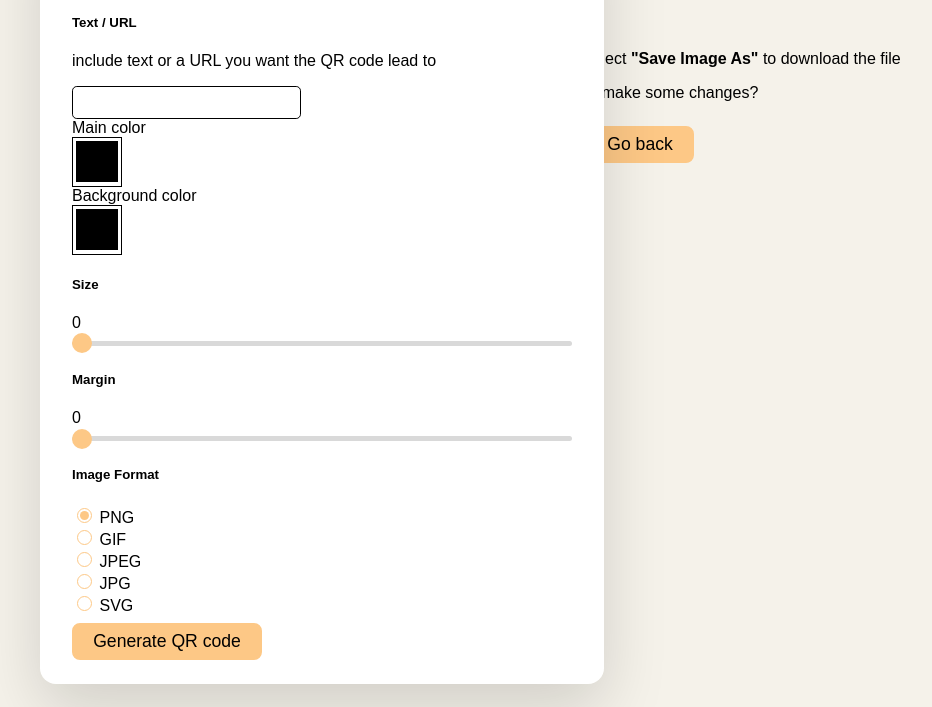
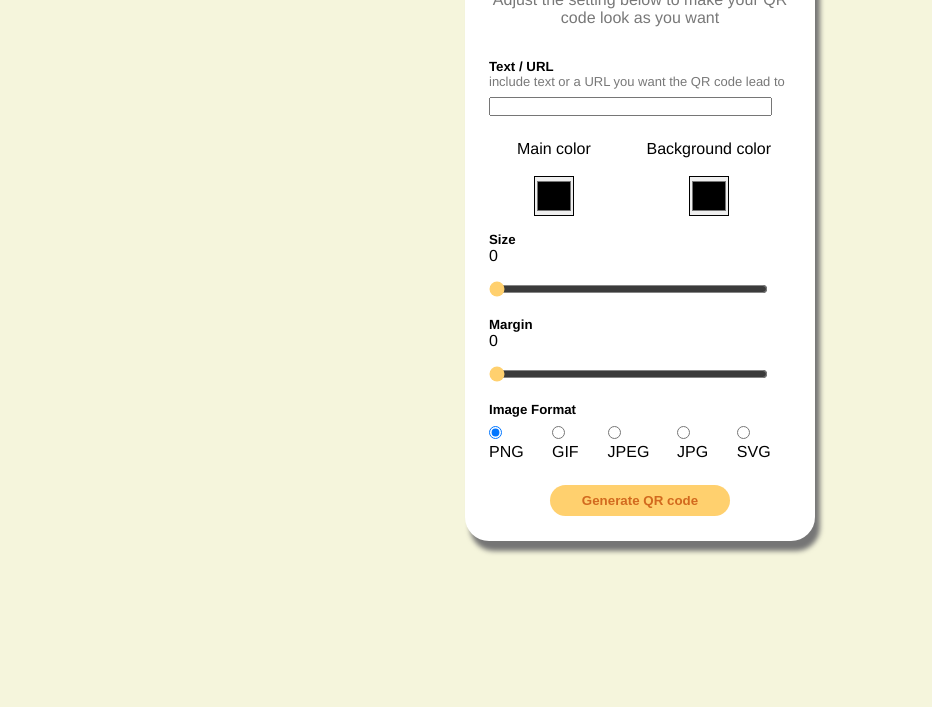
Before and after one commit to aymanhossam55/QR-Code-Generator, a plain HTML site: page index.html in a window 1280 px wide. Shown: the part 93-800 px from the top of the page, without its empty margins (0-932 px from the left). Drawn offline with Linux system fonts and the light colour scheme.

Commit message:
Update style.css

```diff
--- a/style.css
+++ b/style.css
@@ -1,331 +1,208 @@
-body {
-    background-color: #f5f2ea;
-    padding: 0 2rem;
-    font-family: 'Work Sans', sans-serif;
-    font-weight: 400;
+* {
+    padding: 0;
+    margin: 0;
 }
 
-h1 {
-    font-family: 'Kanit', sans-serif;
-    display: inline-block;
-    border-bottom: 1px solid grey;
-    padding-bottom: 0.5rem;
-    padding-right: 2rem;
-}
-
-button {
-    background-color: #fdc886;
-    padding: 0.5rem 1.2rem;
-    font-size: 1.1rem;
-    font-family: 'Work Sans', sans-serif;
-    font-weight: 500;
-    border-radius: 0.3rem;
-    margin: 0.5rem auto 1.5rem;
-    border: 2px solid #fdc886;
-    border-radius: 0.5rem;
-    line-height: 1.1rem;
-    cursor: pointer;
-    transition: all 0.15s ease-in-out;
-}
-
-button:hover {
-    transition: all 0.15s ease-in-out;
-    transform: translateY(-0.2rem);
-}
-
-button:active {
-    background-color: #dea764;
-    transition: all 0.15s ease-in-out;
-    border: 2px solid #dea764;
-}
-
-button:focus {
-    outline: none;
-    border: 2px solid #dea764;
-}
-
-button:disabled {
-    outline: none;
-    transition: none;
-    transform: none;
-    cursor: not-allowed;
-}
-
-main {
-    display: flex;
-    justify-content: center;
-    align-items: center;
-    -webkit-perspective: 150rem;
-    perspective: 150rem;
-    -moz-perspective: 150rem;
-    position: relative;
-    margin: 0 auto;
+body {
+    height: 100%;
+    background-color: beige;
+    font-family: 'Franklin Gothic Medium', 'Arial Narrow', Arial, sans-serif;
 }
 
 .container {
-    background-color: #ffffff;
-    border-radius: 1rem;
-    min-width: 350px;
-    max-width: 500px;
-    width: 50%;
-    padding: 0 2rem;
-    min-height: 700px;
-
-    -webkit-transition: all 0.8s ease;
-    transition: all 0.8s ease;
-    position: absolute;
-    top: 0;
-    -webkit-backface-visibility: hidden;
-    backface-visibility: hidden;
-    overflow: hidden;
-    -webkit-box-shadow: 0 1.5rem 4rem rgba(0, 0, 0, 0.15);
-    box-shadow: 0 1.5rem 4rem rgba(0, 0, 0, 0.15);
+    display: flex;
+    justify-content: center;
+    background-color: white;
+    border-radius: 1.5rem;
+    width: 350px;
+    margin: auto;
+    margin-top: 2rem;
+    margin-bottom: 3rem;
+    box-shadow: 5px 10px 5px 0px rgba(117, 117, 117, 1);
 }
 
-.container header {
-    text-align: center;
-    display: flex;
-    align-items: center;
-    flex-direction: column;
+.box {
+    margin: 1rem;
+    width: 350px;
+    height: 570px;
 }
 
-.container header h2 {
-    margin-bottom: 0.2rem;
-    font-weight: 500;
-}
-
-.container header h3 {
-    margin-top: 0.2rem;
-    font-weight: 200;
-    font-size: 1rem;
-    width: 80%;
-}
-
-.setting {
-    margin: 1rem;
-    display: flex;
-    flex-direction: column;
-}
-
-input[type='color'] {
-    appearance: none;
-    -moz-appearance: none;
-    -webkit-appearance: none;
-    background: none;
-    border: 1px solid #000000;
-    cursor: pointer;
-    height: 50px;
-    padding: 0.2rem;
-    width: 50px;
-}
-
-input[type='color']:focus {
-    outline: none;
-    border: 2px solid #dea764;
-    border-radius: 2px;
-}
-
-::-webkit-color-swatch-wrapper {
-    padding: 0;
-}
-
-::-webkit-color-swatch {
-    border: 0;
-}
-
-::-moz-color-swatch {
-    border: 1px solid #000000;
-}
-
-.colors {
-    display: flex;
-    justify-content: space-around;
-}
-
-.colors .setting {
-    align-items: center;
+.header {
     text-align: center;
 }
 
-.colors .setting span {
-    font-weight: 200;
-    font-size: 0.9rem;
+.header p {
+    color: rgb(120, 120, 120);
+    margin-top: 0.5rem;
+    margin-bottom: 2rem;
 }
 
-.sub-label {
-    font-weight: 200;
-    font-size: 0.9rem;
+.text-content {
+    margin-left: 0.5rem;
+    margin-bottom: 1.5rem;
 }
 
-input[type='text'] {
-    border: 1px solid #000000;
-    padding: 0.35rem 0.85rem 0.35rem 0.4rem;
-    line-height: 1.2rem;
-    font-size: 1rem;
-    font-weight: 200;
-    border-radius: 0.3rem;
-    font-family: 'Work Sans', sans-serif;
-}
-
-input[type='text']:focus {
-    outline: none;
-    border: 1px solid #dea764;
-}
-
-input[type='range'] {
-    -webkit-appearance: none;
-    width: 100%;
-    height: 5px;
-    border-radius: 3px;
-    background: #d9d9d9;
-    outline: none;
-    padding: 0;
-    margin: 0;
-}
-input[type='range']::-webkit-slider-thumb {
-    -webkit-appearance: none;
-    appearance: none;
-    width: 20px;
-    height: 20px;
-    border-radius: 50%;
-    background: #fdc886;
-    cursor: pointer;
-    -webkit-transition: background 0.15s ease-in-out;
-    transition: background 0.15s ease-in-out;
-}
-input[type='range']::-webkit-slider-thumb:hover {
-    background: #dea764;
-}
-input[type='range']:active::-webkit-slider-thumb {
-    background: #dea764;
-}
-input[type='range']::-moz-range-thumb {
-    width: 20px;
-    height: 20px;
-    border: 0;
-    border-radius: 50%;
-    background: #fdc886;
-    cursor: pointer;
-    -moz-transition: background 0.15s ease-in-out;
-    transition: background 0.15s ease-in-out;
-}
-input[type='range']::-moz-range-thumb:hover {
-    background: #dea764;
-}
-input[type='range']:active::-moz-range-thumb {
-    background: #dea764;
-}
-input[type='range']:focus::-webkit-slider-thumb {
-    box-shadow: 0 0 0 3px #fff, 0 0 0 5px #dea764;
-}
-
-::-moz-range-track {
-    background: #d7dcdf;
-    border: 0;
-}
-
-input::-moz-focus-inner,
-input::-moz-focus-outer {
-    border: 0;
-}
-
-input[type='radio'] {
-    -webkit-appearance: none;
-    -moz-appearance: none;
-    appearance: none;
-    display: inline-block;
-    width: 15px;
-    height: 15px;
-    padding: 2px;
-    background-clip: content-box;
-    border: 1px solid #fdc886;
-    background-color: #ffffff;
-    border-radius: 50%;
-}
-
-input[type='radio']:checked {
-    background-color: #fdc886;
-}
-
-input[type='radio']:focus {
-    outline: none;
-    border: 2px solid #dea764;
-    background-color: #dea764;
-}
-
-fieldset {
-    display: flex;
-    flex-wrap: wrap;
-    border: none;
-    padding: 0;
-    margin: 0;
-    justify-content: space-between;
-}
-
-fieldset legend {
+.text-content p {
+    color: rgb(120, 120, 120);
+    font-size: small;
     margin-bottom: 0.5rem;
 }
 
-fieldset div {
-    border: 1px solid #000000;
-    border-radius: 0.3rem;
-    display: flex;
-    align-items: center;
-    padding: 0.25rem 0.5rem;
-    margin-right: 0.25rem;
-    margin-bottom: 0.5rem;
+.text-content input {
+    width: 90%;
 }
 
-fieldset div:last-child {
-    margin-right: 0;
+.choose-color {
+    display: flex;
+    justify-content: space-around;
+    margin-bottom: 1rem;
+    margin-left: 0.5rem;
 }
 
-fieldset div input {
-    margin-right: 0.5rem;
+.choose-color div {
+    display: flex;
+    flex-direction: column;
+    justify-content: center;
+    align-items: center;
+}
+
+.choose-color input {
+    height: 40px;
+    width: 40px;
+    border: 1px solid black;
+}
+
+.choose-size {
+    margin-left: 0.5rem;
+    margin-bottom: 1rem;
+
+}
+
+.choose-size input {
+    margin-top: 1rem;
+    accent-color: rgb(255, 208, 110);
+    width: 90%;
+}
+
+
+
+.choose-spacing {
+    margin-left: 0.5rem;
+    margin-bottom: 1rem;
+}
+
+.choose-spacing input {
+    margin-top: 1rem;
+    accent-color: rgb(255, 208, 110);
+    width: 90%;
+}
+
+
+.img-format {
+    margin-bottom: 1.5rem;
+    margin-left: 0.5rem;
+}
+
+.img-type {
+    margin-top: 0.5rem;
+    display: flex;
+}
+
+.img-type label {
+    margin-right: 0.7rem;
+}
+
+.img-type div {
+    margin-right: 0.3rem;
+}
+
+.btn {
+    text-align: center;
+}
+
+.generate-btn {
+    padding: 0.5rem 2rem;
+    border-radius: 1rem;
+    border: none;
+    background-color: rgb(255, 208, 110);
+    color: chocolate;
+    font-weight: bold;
     cursor: pointer;
 }
 
-fieldset div label {
+.generate-btn:hover {
+    background-color: rgb(255, 224, 158);
+}
+
+.qr-code-container{
+    display: none;
+    justify-content: center;
+    background-color: white;
+    border-radius: 1.5rem;
+    text-align: center;
+    width: 350px;
+    margin: auto;
+    margin-top: 3rem;
+    margin-bottom: 2rem;
+    box-shadow: 5px 10px 5px 0px rgba(117, 117, 117, 1);
+}
+
+.qr-code-box{
+    margin: 2rem;
+    width: 350px;
+    height: 550px;
+    font-family:'Franklin Gothic Medium', 'Arial Narrow', Arial, sans-serif;
+}
+
+.qr-code-box h2{
+    margin-bottom: 1rem;
+}
+.qr-code-box h3{
+    margin-bottom: 1.5rem;
+    color: rgb(120, 120, 120);
+    font-size:medium;
+}
+
+.setting{
+    margin-bottom: 1rem;
+}
+
+.info{
+    color: rgb(120, 120, 120);
+    margin-bottom: 1.5rem;
+}
+
+.info p{
+    margin-bottom: 1rem;
+    font-size: medium;
+}
+
+.info b{
+    font-weight: bold;
+    color: black;
+}
+
+.info #edit{
+    padding: 0.5rem 2rem;
+    border-radius: 1rem;
+    border: none;
+    background-color: rgb(255, 208, 110);
+    color: chocolate;
+    font-weight: bold;
     cursor: pointer;
 }
 
-.cta {
-    display: flex;
+#edit:hover {
+    background-color: rgb(255, 224, 158);
 }
 
-input.error {
-    border: 2px solid #cd4218;
+
+/* Small */
+@media (max-width: 468px) and (min-width:226px) {
+    .container {
+        width: 300px;
+    }
+    .box{
+        height: 600px;
+    }
 }
-
-input.error:focus {
-    border: 1px solid #cd4218;
-}
-
-.container-front.flipped {
-    -webkit-transform: rotateY(-180deg);
-    transform: rotateY(-180deg);
-}
-
-.container-back {
-    -webkit-transform: rotateY(180deg);
-    transform: rotateY(180deg);
-}
-
-.container-back.flipped {
-    -webkit-transform: rotateY(0);
-    transform: rotateY(0);
-}
-
-.setting img {
-    width: 90%;
-    margin: 0 auto;
-}
-
-.info {
-    text-align: center;
-    margin-top: 0.2rem;
-    font-weight: 200;
-    font-size: 1rem;
-    width: 80%;
-    margin: 0 auto;
-}
```
